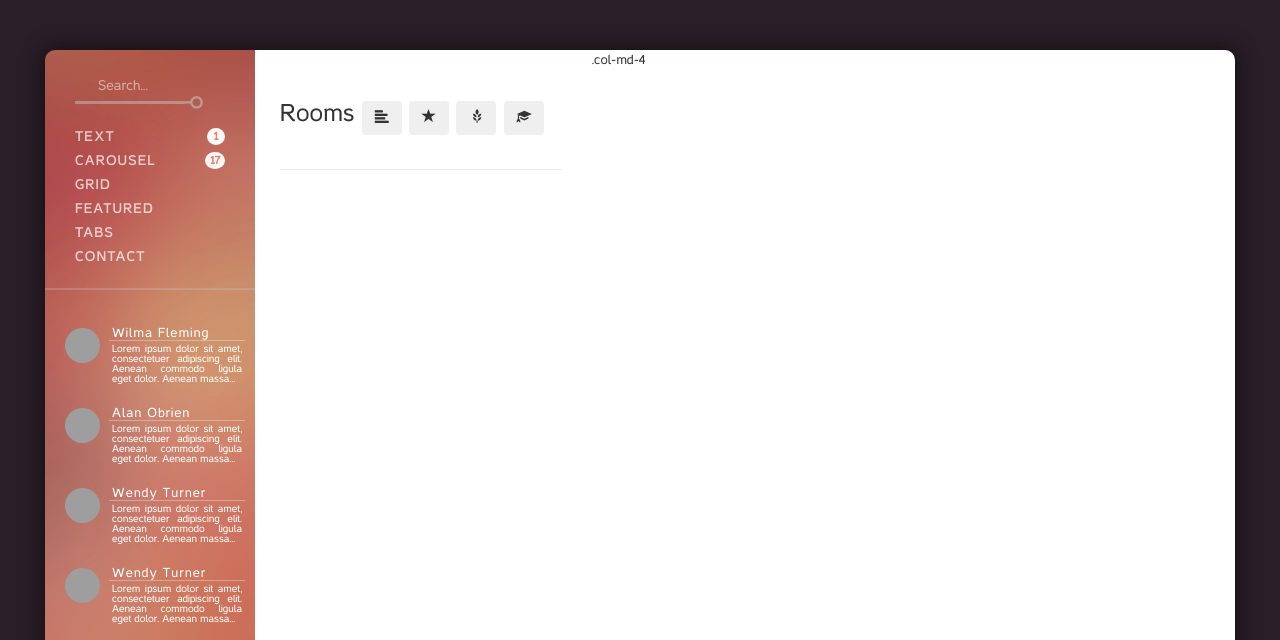
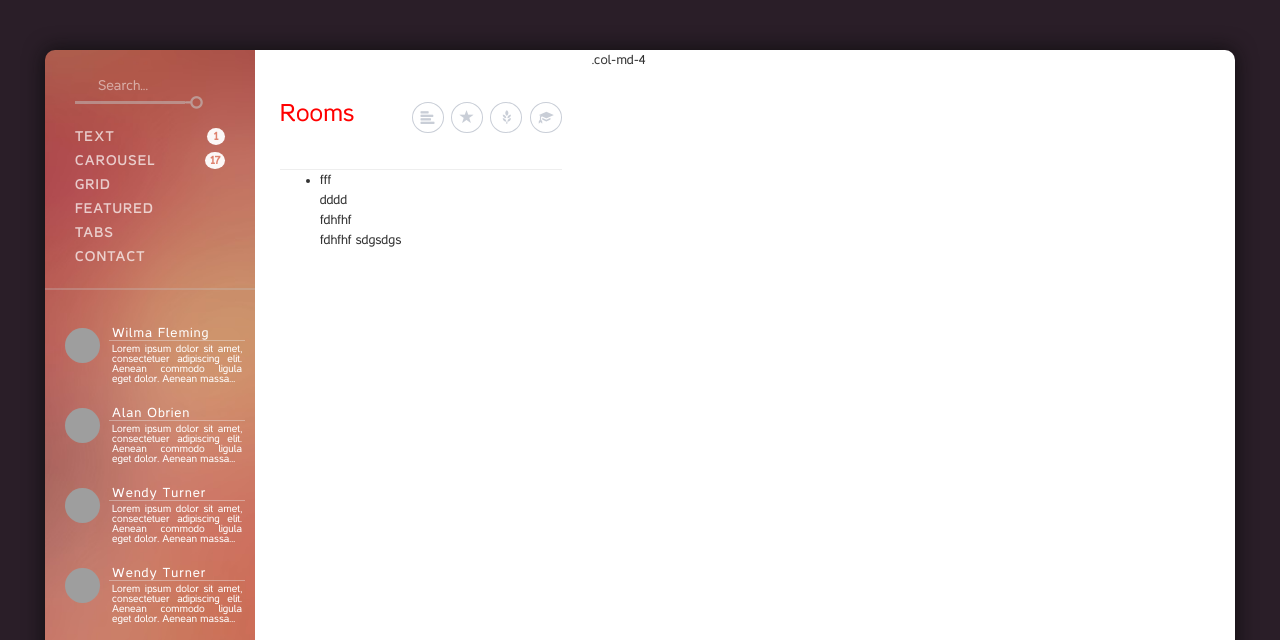
Before and after one commit to iHaiduk/Meeting, a plain HTML site: page index.html in a window 1280 px wide. Shown: the top 640 px of the page. Drawn offline with Linux system fonts and the light colour scheme; grey boxes are pictures that could not be loaded.

Commit message:
update style

```diff
--- a/css/style.css
+++ b/css/style.css
@@ -257,7 +257,21 @@ body.background2{
     font-size: 26px;
     margin-top: 50px;
 }
-
+#site-wrapper-inner .page-header-name .sort{
+    float: right;
+}
+#site-wrapper-inner .page-header-name .sort .btn{
+    padding: 6px 8px;
+    border-radius: 50%;
+    line-height: 1;
+    background: white;
+    border-color: #C9CED7;
+    color: #C9CED7;
+}
+#site-wrapper-inner .page-header-name .sort .btn:hover{
+    border-color: #9399a5;
+    color: #9399a5;
+}
 
 .footer{
     display: block;
--- a/index.html
+++ b/index.html
@@ -157,8 +157,8 @@
         <div class="row">
             <div class="col-md-4">
                 <div class="page-header">
-                    <h1 class="page-header-name">Rooms
-                        <span>
+                    <h1 class="page-header-name" style="color: red">Rooms
+                        <span class="sort">
                             <button type="button" class="btn" data-toggle="tooltip" data-placement="bottom" title="Tooltip on bottom">
                                 <span class="glyphicon glyphicon-align-left" aria-hidden="true"></span>
                             </button>
@@ -174,6 +174,16 @@
                         </span>
                     </h1>
                 </div>
+                <ul>
+                    <li>
+                        <div class="room-head">
+                            <div class="left">fff</div>
+                            <div class="right">dddd</div>
+                        </div>
+                        <div class="room-name">fdhfhf</div>
+                        <div class="room-description">fdhfhf sdgsdgs</div>
+                    </li>
+                </ul>
             </div>
             <div class="col-md-8">.col-md-4</div>
         </div>
```
